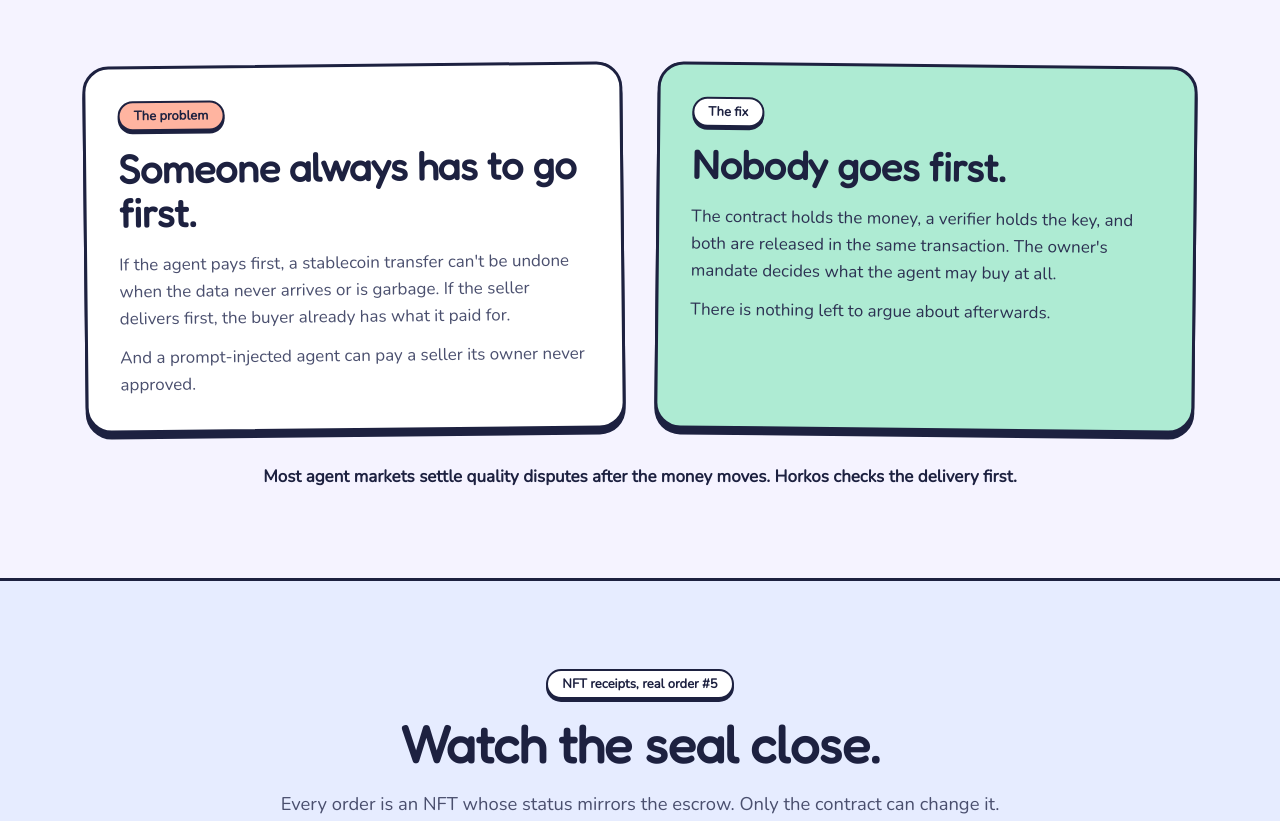
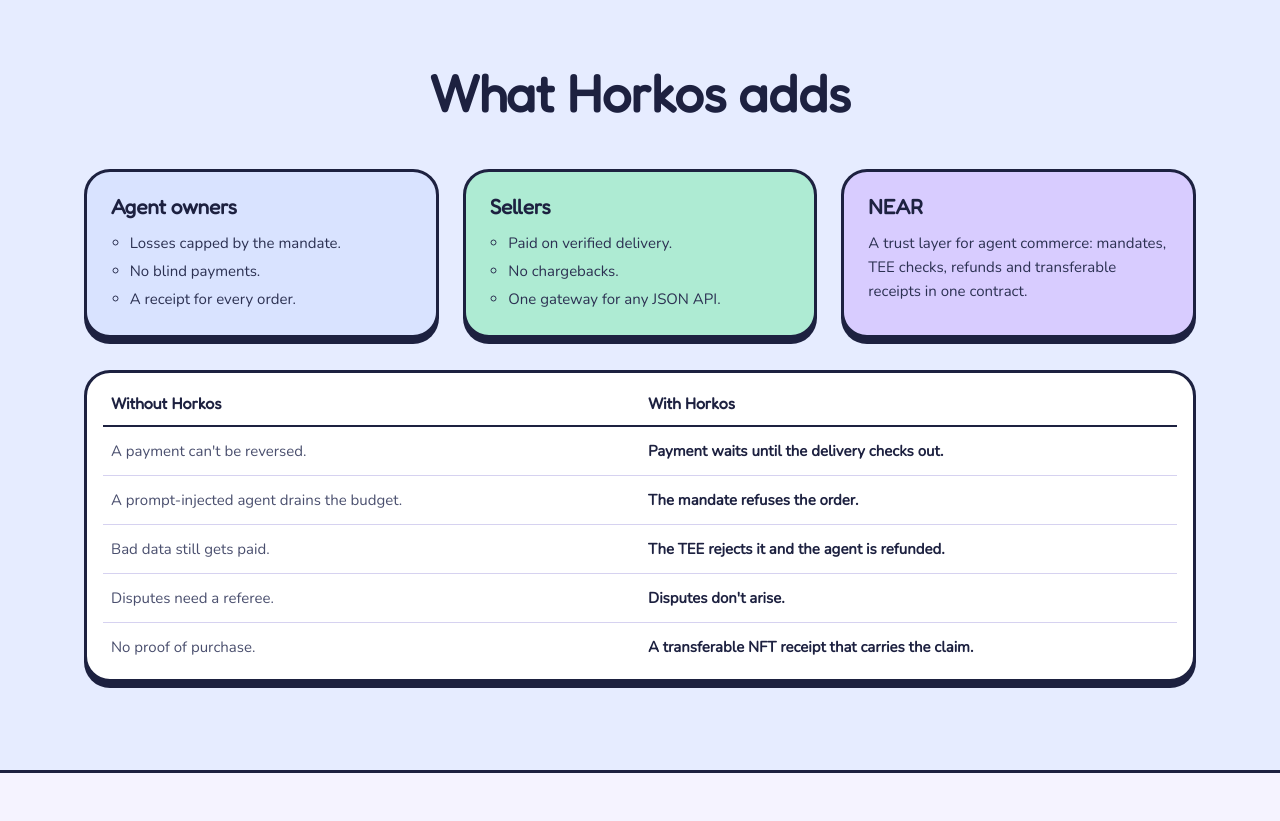
Before and after one commit to iusserhat/horkos, a website built with Vite: page web/index.html in a window 1280 px wide. Shown: the part 3240-4061 px from the top of the page. Built offline with nearby package versions, Linux system fonts and the light colour scheme; no server answers; files whose address does not match are found by name.

Commit message:
Site: 'What Horkos adds' (owners, sellers, NEAR; without/with table) after 'How an order moves'
Co-Authored-By: Claude Opus 5.5 <noreply@anthropic.com>

```diff
--- a/web/src/pages/index.ts
+++ b/web/src/pages/index.ts
@@ -22,11 +22,12 @@ import { receipts } from "../sections/receipts";
 import { connectPreview } from "../sections/connect-preview";
 import { builtOnNear } from "../sections/near";
 import { steps } from "../sections/steps";
+import { adds } from "../sections/adds";
 import { cta } from "../sections/cta";
 import { business } from "../sections/business";
 import { demo } from "../sections/demo";
 
 mount(qs("#header"), header("home"));
 document.body.classList.add("page-home");
-mount(qs("#main"), hero(), demo(), steps(), problem(), receipts(), flow(), useCases(), business(), connectPreview(), builtOnNear(), security(), cta());
+mount(qs("#main"), hero(), demo(), steps(), adds(), problem(), receipts(), flow(), useCases(), business(), connectPreview(), builtOnNear(), security(), cta());
 mount(qs("#footer"), footer());
--- /dev/null
+++ b/web/src/sections/adds.ts
@@ -0,0 +1,47 @@
+import { h } from "../lib/dom";
+
+/** "What Horkos adds": who gains what, and a with/without comparison. */
+
+const CARDS: [string, string, string[]][] = [
+  ["Agent owners", "ad-sky", ["Losses capped by the mandate.", "No blind payments.", "A receipt for every order."]],
+  ["Sellers", "ad-mint", ["Paid on verified delivery.", "No chargebacks.", "One gateway for any JSON API."]],
+  ["NEAR", "ad-lilac", ["A trust layer for agent commerce: mandates, TEE checks, refunds and transferable receipts in one contract."]],
+];
+
+const ROWS: [string, string][] = [
+  ["A payment can't be reversed.", "Payment waits until the delivery checks out."],
+  ["A prompt-injected agent drains the budget.", "The mandate refuses the order."],
+  ["Bad data still gets paid.", "The TEE rejects it and the agent is refunded."],
+  ["Disputes need a referee.", "Disputes don't arise."],
+  ["No proof of purchase.", "A transferable NFT receipt that carries the claim."],
+];
+
+export function adds() {
+  return h(
+    "section",
+    { class: "section band band-sky", id: "adds", "aria-labelledby": "adds-title" },
+    h(
+      "div",
+      { class: "wrap" },
+      h("div", { class: "sec-head" }, h("h2", { id: "adds-title" }, "What Horkos adds")),
+      h(
+        "ul",
+        { class: "ad-cards" },
+        ...CARDS.map(([who, cls, lines]) =>
+          h("li", { class: `ad-card panel ${cls}` }, h("h3", {}, who), lines.length > 1 ? h("ul", {}, ...lines.map((l) => h("li", {}, l))) : h("p", {}, lines[0])),
+        ),
+      ),
+      h(
+        "div",
+        { class: "ad-table-wrap panel" },
+        h(
+          "table",
+          { class: "ad-table" },
+          h("caption", { class: "visually-hidden" }, "Agent purchases without and with Horkos"),
+          h("thead", {}, h("tr", {}, h("th", { scope: "col" }, "Without Horkos"), h("th", { scope: "col" }, "With Horkos"))),
+          h("tbody", {}, ...ROWS.map(([a, b]) => h("tr", {}, h("td", {}, a), h("td", {}, b)))),
+        ),
+      ),
+    ),
+  );
+}
--- a/web/src/styles/home.css
+++ b/web/src/styles/home.css
@@ -1331,3 +1331,61 @@
 @media (prefers-color-scheme: dark) {
   :root:not([data-theme="light"]) .lq-path { stroke: var(--text); }
 }
+
+/* ===================== what Horkos adds */
+.ad-cards {
+  list-style: none;
+  margin: var(--s6) 0 0;
+  padding: 0;
+  display: grid;
+  grid-template-columns: repeat(3, minmax(0, 1fr));
+  gap: var(--s5);
+}
+.ad-card {
+  padding: var(--s5);
+  color: var(--on-pastel);
+}
+.ad-card h3 { font-size: 1.3rem; color: var(--on-pastel); }
+.ad-card ul { margin: var(--s3) 0 0; padding-left: 1.1em; }
+.ad-card li + li { margin-top: var(--s1); }
+.ad-card p, .ad-card li { color: #2c3152; font-size: var(--fs-small); }
+.ad-card p { margin-top: var(--s3); }
+.ad-sky { background: var(--sky); }
+.ad-mint { background: var(--mint); }
+.ad-lilac { background: var(--lilac); }
+.ad-table-wrap {
+  margin-top: var(--s6);
+  padding: var(--s2) var(--s4);
+  overflow-x: auto;
+}
+.ad-table {
+  width: 100%;
+  border-collapse: collapse;
+  font-size: var(--fs-small);
+}
+.ad-table th {
+  text-align: left;
+  padding: var(--s3) var(--s2);
+  font: 700 1rem var(--font-display);
+  border-bottom: 2.5px solid var(--ink);
+}
+.ad-table td {
+  padding: var(--s3) var(--s2);
+  border-bottom: 1.5px solid var(--hair);
+  vertical-align: top;
+  width: 50%;
+}
+.ad-table tr:last-child td { border-bottom: 0; }
+.ad-table td:first-child { color: var(--muted); }
+.ad-table td:last-child { font-weight: 700; }
+@media (max-width: 860px) {
+  .ad-cards { grid-template-columns: minmax(0, 1fr); }
+}
+@media (max-width: 520px) {
+  .ad-table thead { display: none; }
+  .ad-table tr { display: block; padding: var(--s2) 0; border-bottom: 1.5px solid var(--hair); }
+  .ad-table tr:last-child { border-bottom: 0; }
+  .ad-table td { display: block; width: auto; border: 0; padding: 2px var(--s1); }
+  .ad-table td:first-child::before { content: "Without: "; font-weight: 700; }
+  .ad-table td:last-child::before { content: "With: "; }
+}
```
